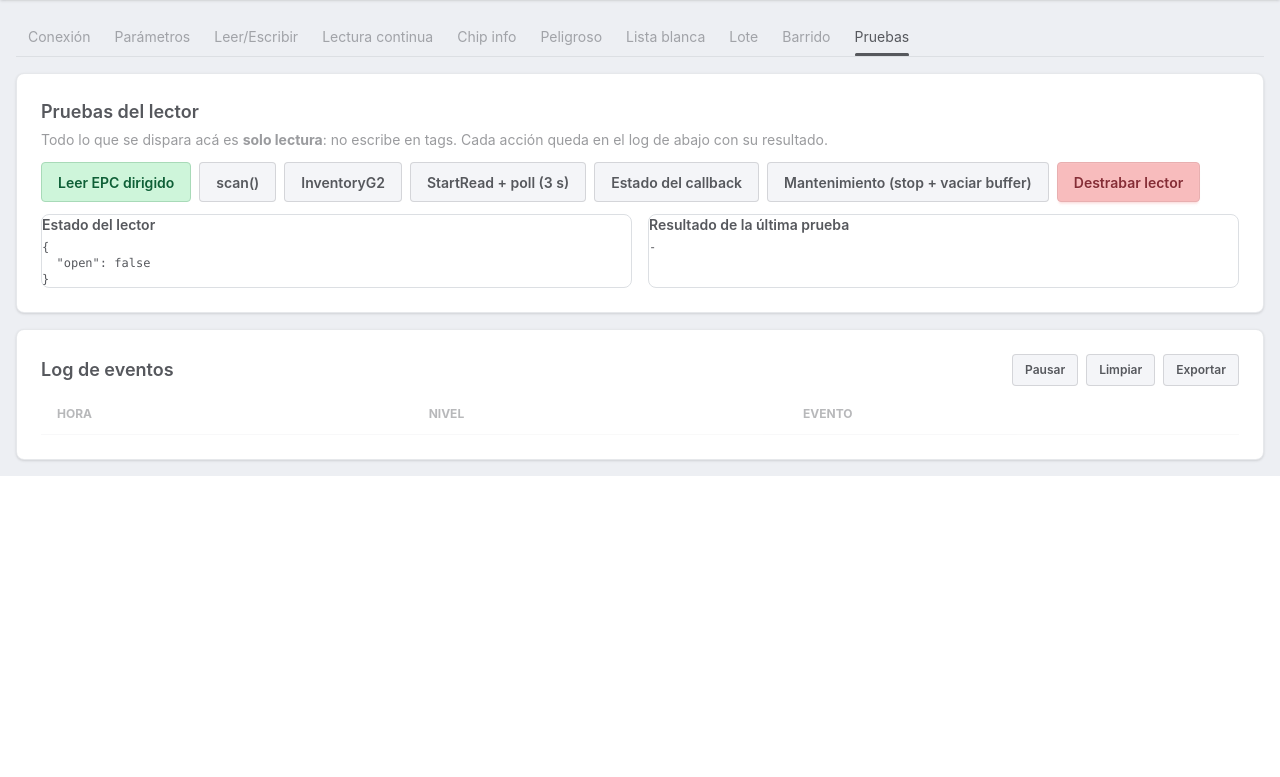
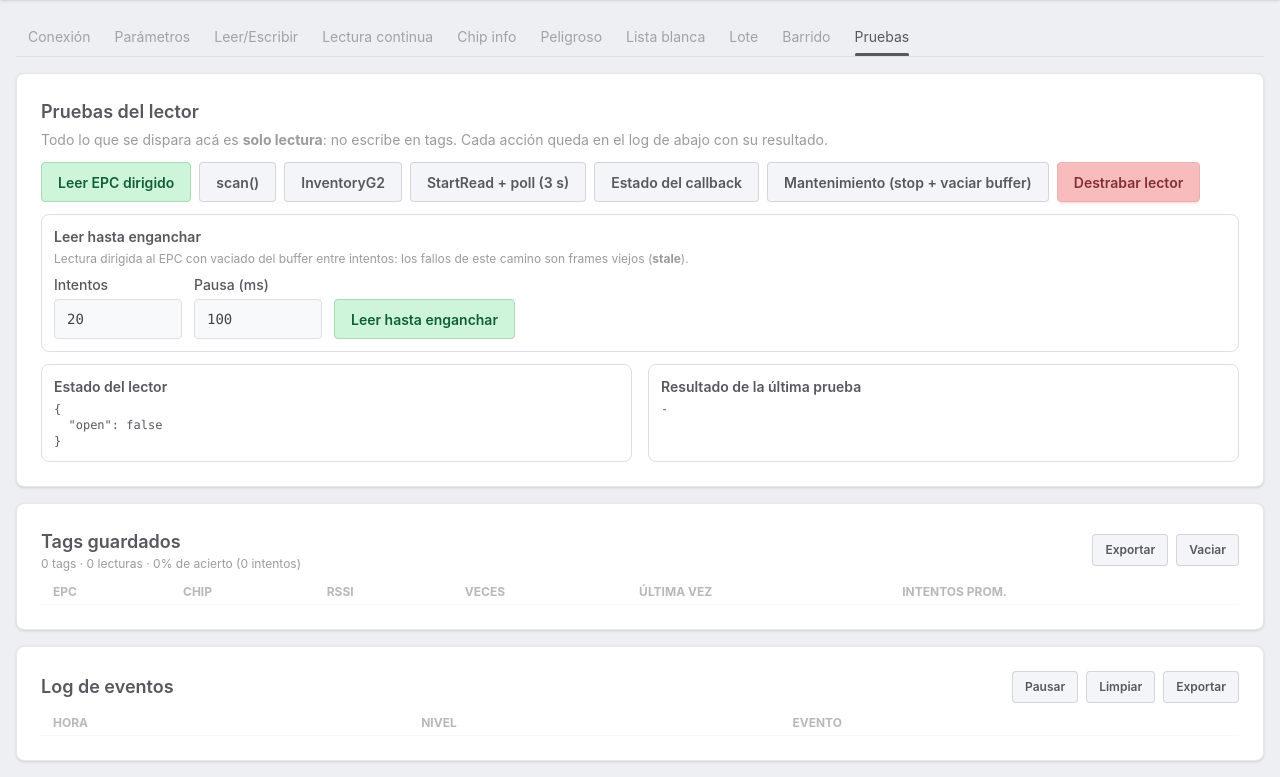
Before and after one commit to Jeanjo1310/RU5600-usb-app, a Flask app: page /pruebas in a window 1280 px wide. Shown: the part 64-841 px from the top of the page. Before the commit the page ends 540 px from the top, so only its background shows below. Run offline with Flask 3, Linux system fonts and the light colour scheme; data that the repository does not hold is empty.

Commit message:
feat(web): motor de lectura repetida (read_until) y persistencia SQLite de tags/lecturas/log

```diff
--- a/web/app.py
+++ b/web/app.py
@@ -18,13 +18,14 @@ from concurrent.futures import ThreadPoolExecutor, TimeoutError
 from flask import (Flask, jsonify, render_template, request,
                     send_file, redirect)
 
-sys.path.insert(0, os.path.join(os.path.dirname(os.path.abspath(__file__)),
-                               "..", "src"))
+BASE = os.path.dirname(os.path.abspath(__file__))
+sys.path.insert(0, os.path.join(BASE, "..", "src"))
+sys.path.insert(0, BASE)
 
 from ru5600_chip import TID_PREFIX_DB  # noqa: E402
-from ru5600_core import Ru5600Reader, interpret_active_blob  # noqa: E402
-
-BASE = os.path.dirname(os.path.abspath(__file__))
+from ru5600_core import Ru5600Reader, interpret_active_blob, ReaderError  # noqa: E402
+import ru5600_store as store  # noqa: E402
+
 EXCEL = os.path.normpath(os.path.join(BASE, "..", "..", "CONOCIMIENTO",
                                       "TAGS EPC.xlsx"))
 
@@ -51,6 +52,10 @@ def _guarded(fn, timeout=40):
 
 
 app = Flask(__name__)
+try:
+    store.init_db()
+except Exception as exc:  # noqa: BLE001 - la DB es aparte del lector
+    print("ru5600_store: init_db fallo: %s" % exc, file=sys.stderr)
 _reader: Ru5600Reader | None = None
 _net_reader = None
 _net_info: dict = {"mode": "usb"}
@@ -1484,6 +1489,13 @@ def api_probe():
             return jsonify(ok=True, count=len(tags),
                            callback=r.callback_stats(),
                            tags=[{"epc": t.epc_hex, "ant": t.ant, "rssi": t.rssi} for t in tags])
+        if what == "checkant":
+            try:
+                code = r._lib.CFHid_CheckAnt()
+            except Exception as exc:  # noqa: BLE001
+                return jsonify(ok=False, error="CheckAnt: " + str(exc))
+            _log("info", "CheckAnt() -> %s" % code)
+            return jsonify(ok=True, code=code)
         if what == "maintenance":
             # limpieza barata: cortar stream, vaciar buffer y volver a AnswerMode
             steps = []
@@ -1516,6 +1528,128 @@ def api_probe():
         return jsonify(ok=False, error=str(exc))
 
 
+@app.route("/api/read_until", methods=["POST"])
+def api_read_until():
+    """Lectura dirigida repetida hasta enganchar el tag del EPC.
+
+    Los fallos del camino dirigido son en su mayoria ``stale``: el lector
+    contesta con el frame de una orden anterior.  Por eso entre intento e
+    intento se vacia el buffer del lector y se espera ``pause``.
+    """
+    cfg = request.get_json(silent=True) or {}
+    try:
+        attempts = int(cfg.get("attempts", 20))
+    except (TypeError, ValueError):
+        return jsonify(ok=False, error="attempts invalido"), 400
+    attempts = max(1, min(attempts, 100))
+    try:
+        pause = float(cfg.get("pause", 0.1))
+    except (TypeError, ValueError):
+        return jsonify(ok=False, error="pause invalido"), 400
+    pause = max(0.0, min(pause, 2.0))
+    expected = re.sub(r"\s+", "", str(cfg.get("expected") or "")).upper() or None
+    try:
+        r = _need_usb()
+    except Exception as exc:  # noqa: BLE001
+        return jsonify(ok=False, error=str(exc))
+
+    t0 = time.monotonic()
+    tries = []
+    last_epc = None
+    last_hex = None
+    found = False
+    for n in range(1, attempts + 1):
+        a0 = time.monotonic()
+        result = "error"
+        try:
+            data = r.read_card(1, 0, 6, b"\x00" * 4, retries=1)
+            last_hex = data.hex().upper()
+            # 12 bytes = CRC(2) + PC(2) + EPC(8)
+            last_epc = data[4:].hex().upper() if len(data) >= 12 else last_hex
+            result = "ok"
+            _log("ok", "read_until %d/%d ok: %s" % (n, attempts, last_hex))
+        except ReaderError as exc:
+            result = "stale" if "stale" in str(exc).lower() else "error"
+            _log("warn", "read_until %d/%d %s" % (n, attempts, result))
+        except Exception as exc:  # noqa: BLE001
+            _log("warn", "read_until %d/%d error: %s" % (n, attempts, str(exc)[:120]))
+        tries.append({"n": n, "result": result,
+                      "ms": round((time.monotonic() - a0) * 1000)})
+        if result == "ok" and (expected is None or last_epc == expected):
+            found = True
+            break
+        if n < attempts:
+            try:
+                r.clear_tag_buf()
+            except Exception:  # noqa: BLE001
+                pass
+            if pause:
+                time.sleep(pause)
+
+    elapsed_ms = round((time.monotonic() - t0) * 1000)
+    out = {"ok": True, "found": found, "epc": last_epc, "hex": last_hex,
+           "rssi": None, "attempts_used": len(tries),
+           "elapsed_ms": elapsed_ms, "tries": tries}
+    if expected is not None:
+        out["match"] = bool(found and last_epc == expected)
+    if found:
+        _store_result(last_epc, True, len(tries), elapsed_ms)
+    else:
+        _store_result(None, False, len(tries), elapsed_ms)
+    _log("ok" if found else "warn",
+         "read_until: %s en %d/%d intentos (%d ms)"
+         % (last_epc if found else "sin tag", len(tries), attempts, elapsed_ms))
+    return jsonify(out)
+
+
+def _store_result(epc, found, attempts, elapsed_ms):
+    """Guarda el resultado; si SQLite falla, la lectura sigue igual."""
+    try:
+        if found:
+            store.upsert_tag(epc, None, None, attempts)
+            store.add_lectura(epc, None, "", attempts, elapsed_ms, "read_until")
+        store.add_log("ok" if found else "warn",
+                      "read_until %s (%d intentos, %d ms)"
+                      % (epc if found else "sin tag", attempts, elapsed_ms))
+    except Exception as exc:  # noqa: BLE001
+        _log("warn", "no pude guardar en SQLite: %s" % exc)
+
+
+@app.route("/api/tags")
+def api_tags():
+    """Tags guardados, el mas reciente primero."""
+    try:
+        limit = int(request.args.get("limit", 200) or 200)
+    except (TypeError, ValueError):
+        limit = 200
+    try:
+        rows = store.list_tags(limit)
+    except Exception as exc:  # noqa: BLE001
+        return jsonify(ok=False, error=str(exc))
+    return jsonify(ok=True, count=len(rows), tags=rows)
+
+
+@app.route("/api/tags/stats")
+def api_tags_stats():
+    try:
+        out = store.stats()
+    except Exception as exc:  # noqa: BLE001
+        return jsonify(ok=False, error=str(exc))
+    out["ok"] = True
+    return jsonify(out)
+
+
+@app.route("/api/tags/clear", methods=["POST"])
+def api_tags_clear():
+    try:
+        deleted = store.clear_tags()
+    except Exception as exc:  # noqa: BLE001
+        return jsonify(ok=False, error=str(exc))
+    _log("info", "tags guardados vaciados: %d tags, %d lecturas"
+         % (deleted["tags"], deleted["lecturas"]))
+    return jsonify(ok=True, deleted=deleted)
+
+
 @app.route("/api/scan_now")
 def api_scan_now():
     """Un escaneo puntual (answer mode, sin escritura). Sirve para diagnostico."""
--- a/web/static/css/bundle.css
+++ b/web/static/css/bundle.css
@@ -2560,11 +2560,26 @@
       justify-content: center;
     }
   }
+  @layer daisyui.l1.l2.l3 {
+    .stats {
+      position: relative;
+      display: inline-grid;
+      grid-auto-flow: column;
+      overflow-x: auto;
+      border-radius: var(--radius-box);
+    }
+  }
   .fixed {
     position: fixed;
   }
   .static {
     position: static;
+  }
+  .sticky {
+    position: sticky;
+  }
+  .top-0 {
+    top: 0px;
   }
   @layer daisyui.l1.l2.l3 {
     .file-input {
@@ -2874,11 +2889,6 @@
     .modal-backdrop button {
       cursor: pointer;
     }
-  }
-  .col-span-2 {
-    grid-column: span 2 / span 2;
-  }
-  @layer daisyui.l1.l2.l3 {
     .modal-box {
       grid-column-start: 1;
       grid-row-start: 1;
@@ -3232,6 +3242,15 @@
   .h-10 {
     height: calc(var(--spacing) * 10);
   }
+  .max-h-48 {
+    max-height: calc(var(--spacing) * 48);
+  }
+  .max-h-\[24rem\] {
+    max-height: 24rem;
+  }
+  .max-h-\[28rem\] {
+    max-height: 28rem;
+  }
   .max-h-\[30rem\] {
     max-height: 30rem;
   }
@@ -3321,6 +3340,9 @@
   .justify-between {
     justify-content: space-between;
   }
+  .justify-end {
+    justify-content: flex-end;
+  }
   .gap-2 {
     gap: calc(var(--spacing) * 2);
   }
@@ -3349,6 +3371,9 @@
   }
   .overflow-x-auto {
     overflow-x: auto;
+  }
+  .overflow-y-auto {
+    overflow-y: auto;
   }
   .rounded-full {
     border-radius: calc(infinity * 1px);
@@ -3487,20 +3512,44 @@
   .p-2 {
     padding: calc(var(--spacing) * 2);
   }
+  .p-3 {
+    padding: calc(var(--spacing) * 3);
+  }
   .p-4 {
     padding: calc(var(--spacing) * 4);
   }
   .p-6 {
     padding: calc(var(--spacing) * 6);
   }
+  @layer daisyui.l1.l2 {
+    .table-xs :not(thead, tfoot) tr {
+      font-size: 0.6875rem;
+    }
+    .table-xs :where(th, td) {
+      padding-inline: calc(0.25rem * 2);
+      padding-block: 0.25rem;
+    }
+  }
+  .px-2 {
+    padding-inline: calc(var(--spacing) * 2);
+  }
+  .px-3 {
+    padding-inline: calc(var(--spacing) * 3);
+  }
   .px-4 {
     padding-inline: calc(var(--spacing) * 4);
   }
+  .py-1 {
+    padding-block: var(--spacing);
+  }
   .py-2 {
     padding-block: calc(var(--spacing) * 2);
   }
   .pt-1\.5 {
     padding-top: calc(var(--spacing) * 1.5);
+  }
+  .pt-2 {
+    padding-top: calc(var(--spacing) * 2);
   }
   .pb-2 {
     padding-bottom: calc(var(--spacing) * 2);
@@ -3526,6 +3575,12 @@
   .text-xs {
     font-size: var(--text-xs);
     line-height: var(--tw-leading, var(--text-xs--line-height));
+  }
+  @layer daisyui.l1.l2 {
+    .badge-sm {
+      --size: calc(var(--size-selector, 0.25rem) * 5);
+      font-size: 0.75rem;
+    }
   }
   .font-medium {
     --tw-font-weight: var(--font-weight-medium);
--- a/web/templates/pruebas.html
+++ b/web/templates/pruebas.html
@@ -13,6 +13,21 @@
     <button class="btn btn-outline probe" data-what="maintenance">Mantenimiento (stop + vaciar buffer)</button>
     <button id="recoverBtn" class="btn btn-error">Destrabar lector</button>
   </div>
+  <div class="rounded-lg border border-base-300 p-3 mb-3">
+    <div class="text-sm font-semibold mb-1">Leer hasta enganchar</div>
+    <p class="text-xs text-base-content/60 mb-2">Lectura dirigida al EPC con vaciado del buffer entre intentos: los fallos de este camino son frames viejos (<b>stale</b>).</p>
+    <div class="flex flex-wrap items-end gap-3">
+      <div>
+        <label class="block mb-1 text-sm font-medium" for="ruAttempts">Intentos</label>
+        <input id="ruAttempts" type="number" value="20" min="1" max="100" class="input input-bordered w-32">
+      </div>
+      <div>
+        <label class="block mb-1 text-sm font-medium" for="ruPause">Pausa (ms)</label>
+        <input id="ruPause" type="number" value="100" min="0" max="2000" class="input input-bordered w-32">
+      </div>
+      <button id="readUntilBtn" class="btn btn-soft btn-success">Leer hasta enganchar</button>
+    </div>
+  </div>
   <div class="grid grid-cols-1 md:grid-cols-2 gap-4">
     <div class="rounded-lg border border-base-300 p-3">
       <div class="text-sm font-semibold mb-1">Estado del lector</div>
@@ -22,6 +37,24 @@
       <div class="text-sm font-semibold mb-1">Resultado de la última prueba</div>
       <pre id="probeOut" class="font-mono text-xs whitespace-pre-wrap max-h-48 overflow-auto">-</pre>
     </div>
+  </div>
+</div>
+<div class="card bg-base-100 shadow-sm p-6 mb-4">
+  <div class="flex flex-wrap items-center justify-between gap-2 mb-2">
+    <div>
+      <h2 class="text-lg font-semibold">Tags guardados</h2>
+      <p id="tagStats" class="text-xs text-base-content/60">-</p>
+    </div>
+    <div class="flex gap-2">
+      <button class="btn btn-outline btn-sm" onclick="exportTable('#tagsTable', 'tags-guardados')">Exportar</button>
+      <button id="clearTagsBtn" class="btn btn-outline btn-sm">Vaciar</button>
+    </div>
+  </div>
+  <div class="overflow-x-auto max-h-[24rem] overflow-y-auto">
+    <table class="table table-zebra table-xs w-full" id="tagsTable">
+      <thead class="text-xs uppercase opacity-70 sticky top-0"><tr><th class="px-3 py-1">EPC</th><th class="px-3 py-1">Chip</th><th class="px-3 py-1">RSSI</th><th class="px-3 py-1">Veces</th><th class="px-3 py-1">Última vez</th><th class="px-3 py-1">Intentos prom.</th></tr></thead>
+      <tbody id="tagRows"></tbody>
+    </table>
   </div>
 </div>
 <div class="card bg-base-100 shadow-sm p-6">
@@ -70,6 +103,59 @@ async function runProbe(what) {
   out.textContent = JSON.stringify(r, null, 2);
   pullState(); pullLog();
 }
+function cell(text) {
+  const td = document.createElement('td');
+  td.className = 'px-3 py-1 font-mono';
+  td.textContent = text;
+  return td;
+}
+async function pullTags() {
+  const r = await fetch('/api/tags?limit=200').then(x => x.json());
+  const tb = document.getElementById('tagRows');
+  if (!tb) return;
+  tb.innerHTML = '';
+  (r.tags || []).forEach(t => {
+    const tr = document.createElement('tr');
+    tr.appendChild(cell(t.epc || ''));
+    tr.appendChild(cell(t.chip || '—'));
+    tr.appendChild(cell(t.rssi === null || t.rssi === undefined ? '—' : t.rssi));
+    tr.appendChild(cell(t.veces));
+    tr.appendChild(cell(t.last_seen || ''));
+    tr.appendChild(cell(t.attempts_avg === null || t.attempts_avg === undefined ? '—' : t.attempts_avg));
+    tb.appendChild(tr);
+  });
+}
+async function pullTagStats() {
+  const el = document.getElementById('tagStats');
+  if (!el) return;
+  const s = await fetch('/api/tags/stats').then(x => x.json());
+  el.textContent = s.ok
+    ? `${s.tags} tags · ${s.lecturas} lecturas · ${s.tasa_acierto}% de acierto (${s.intentos} intentos)`
+    : (s.error || 'sin datos');
+}
+document.getElementById('readUntilBtn').onclick = async (e) => {
+  const btn = e.target;
+  const attempts = Math.max(1, Math.min(100, parseInt(document.getElementById('ruAttempts').value, 10) || 20));
+  const pause = Math.max(0, Math.min(2000, parseInt(document.getElementById('ruPause').value, 10) || 0)) / 1000;
+  const out = document.getElementById('probeOut');
+  out.textContent = `leyendo hasta ${attempts} intentos (pausa ${pause * 1000} ms)…`;
+  btn.disabled = true;
+  try {
+    const r = await post('/api/read_until', {attempts: attempts, pause: pause});
+    out.textContent = JSON.stringify(r, null, 2);
+  } catch (err) {
+    out.textContent = 'error: ' + err;
+  } finally {
+    btn.disabled = false;
+  }
+  pullState(); pullLog(); pullTags(); pullTagStats();
+};
+document.getElementById('clearTagsBtn').onclick = async () => {
+  if (!confirm('¿Vaciar la tabla de tags guardados y las lecturas?')) return;
+  const r = await post('/api/tags/clear', {});
+  document.getElementById('probeOut').textContent = JSON.stringify(r, null, 2);
+  pullTags(); pullTagStats();
+};
 document.querySelectorAll('.probe').forEach(b => b.onclick = () => runProbe(b.dataset.what));
 document.getElementById('recoverBtn').onclick = async () => {
   const r = await post('/api/recover', {});
@@ -85,8 +171,10 @@ document.getElementById('autoBtn').onclick = (e) => {
   autoscroll = !autoscroll;
   e.target.textContent = autoscroll ? 'Pausar' : 'Reanudar';
 };
-pullState(); pullLog();
+pullState(); pullLog(); pullTags(); pullTagStats();
 setInterval(pullLog, 1000);
 setInterval(pullState, 2000);
+setInterval(pullTags, 5000);
+setInterval(pullTagStats, 5000);
 </script>
 {% endblock %}
```
Also changed, not shown: web/ru5600_store.py (added, +222 -0 lines), 1 other file.
